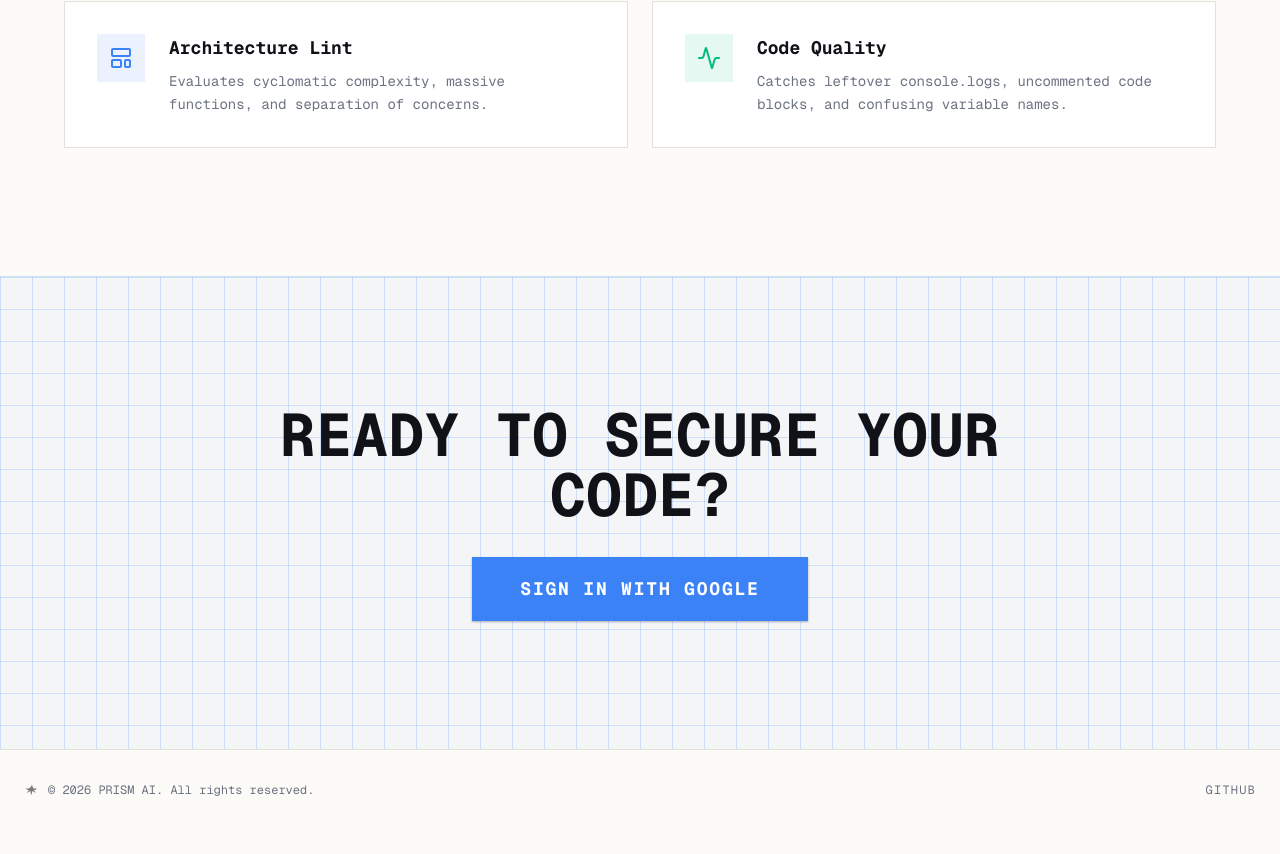
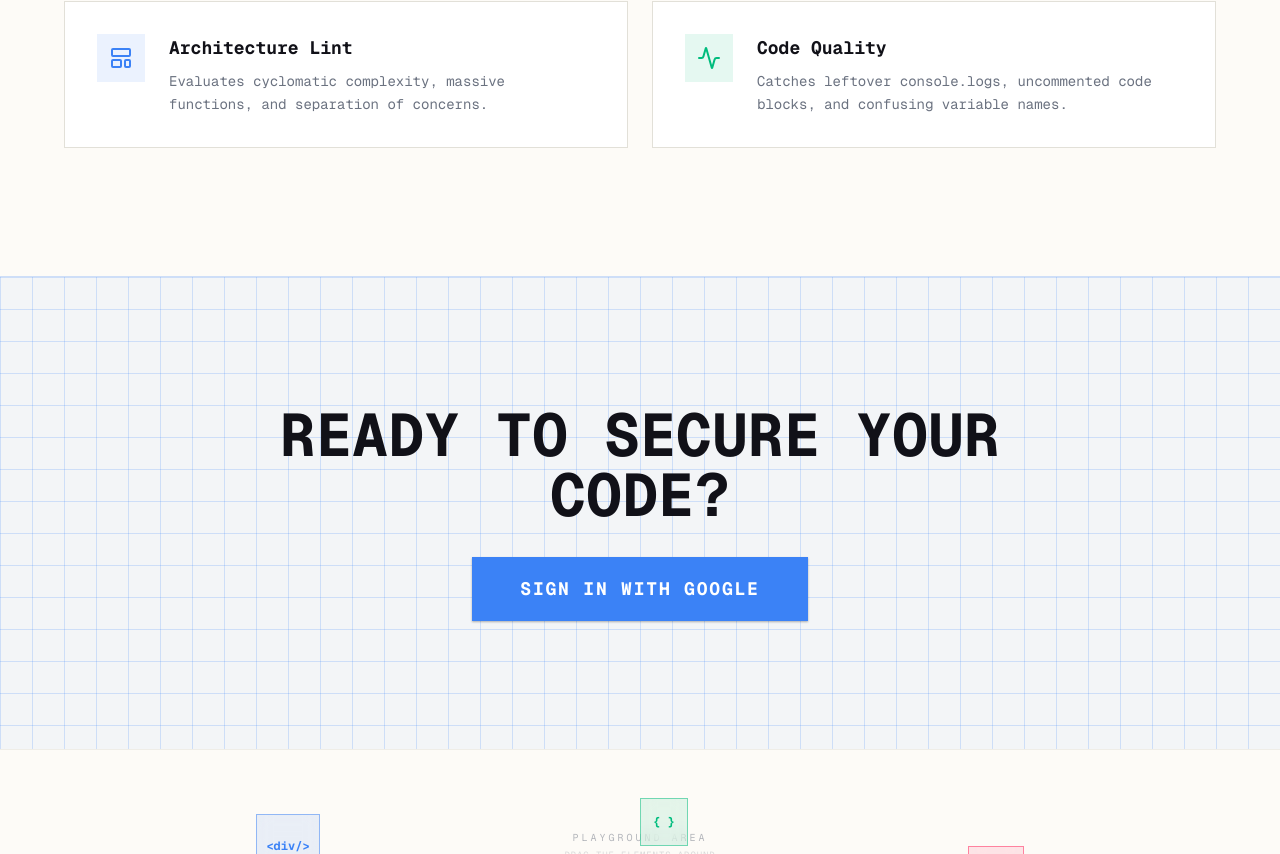
Before and after one commit to Zish19/prism-ai-pr-analyzer, a Next.js app: page / in a window 1280 px wide. Shown: the part 1946-2800 px from the top of the page. Before the commit the page ends 2776 px from the top, so only its background shows below. Built offline with nearby package versions, Linux system fonts and the light colour scheme; no server answers.

Commit message:
feat: Add interactive playground with physics toys and fix light mode visibility for step numbers

```diff
--- a/src/app/(landing)/page.tsx
+++ b/src/app/(landing)/page.tsx
@@ -10,6 +10,7 @@ import { ThemeToggle } from "@/components/prism/theme-toggle";
 import { BRAND } from "@/constants/brand";
 import { Button } from "@/components/ui/button";
 import { BlueprintCrosshair } from "@/components/prism/blueprint-crosshair";
+import { InteractiveToy } from "@/components/prism/interactive-toy";
 
 export default function LandingPage() {
   const { scrollYProgress } = useScroll();
@@ -158,7 +159,7 @@ export default function LandingPage() {
                 className="relative bg-card border border-border p-8 rounded-none group hover:border-primary/50 transition-colors"
               >
                 {/* Step Number */}
-                <div className="absolute -top-4 -left-4 text-6xl font-mono font-bold text-foreground/[0.03] group-hover:text-primary/10 transition-colors pointer-events-none">
+                <div className="absolute -top-4 -left-4 text-6xl font-mono font-bold dark:text-foreground/[0.03] text-foreground/[0.08] group-hover:text-primary/15 transition-colors pointer-events-none">
                   {item.step}
                 </div>
 
@@ -244,6 +245,9 @@ export default function LandingPage() {
         </div>
       </section>
 
+      {/* Interactive Playground */}
+      <InteractiveToy />
+
       {/* Footer */}
       <footer className="py-8 px-6 bg-background border-t border-border flex flex-col md:flex-row items-center justify-between gap-4 font-mono text-xs text-muted-foreground">
         <div className="flex items-center gap-2">
--- /dev/null
+++ b/src/components/prism/interactive-toy.tsx
@@ -0,0 +1,58 @@
+"use client";
+
+import { motion } from "motion/react";
+import { useRef } from "react";
+
+export function InteractiveToy() {
+  const constraintsRef = useRef(null);
+
+  return (
+    <div
+      className="w-full h-48 border-t border-border/50 relative overflow-hidden flex items-center justify-center bg-background"
+      ref={constraintsRef}
+    >
+      {/* Background Hint */}
+      <div className="absolute inset-0 flex flex-col items-center justify-center pointer-events-none opacity-50 select-none">
+        <span className="text-[10px] font-mono text-muted-foreground uppercase tracking-[0.3em]">Playground Area</span>
+        <span className="text-[9px] font-mono text-muted-foreground/50 uppercase tracking-widest mt-1">Drag the elements around</span>
+      </div>
+
+      {/* Physics Objects */}
+      <motion.div
+        drag
+        dragConstraints={constraintsRef}
+        dragElastic={0.2}
+        dragTransition={{ bounceStiffness: 600, bounceDamping: 20 }}
+        whileHover={{ scale: 1.1, rotate: 5 }}
+        whileDrag={{ scale: 1.2, rotate: 15, cursor: "grabbing", zIndex: 50 }}
+        className="w-16 h-16 bg-primary/10 border border-primary/50 flex items-center justify-center cursor-grab backdrop-blur-sm z-10 rounded-none absolute left-[20%] top-1/3"
+      >
+        <span className="text-primary font-mono text-xs font-bold select-none">&lt;div/&gt;</span>
+      </motion.div>
+
+      <motion.div
+        drag
+        dragConstraints={constraintsRef}
+        dragElastic={0.2}
+        dragTransition={{ bounceStiffness: 600, bounceDamping: 20 }}
+        whileHover={{ scale: 1.1, rotate: -10 }}
+        whileDrag={{ scale: 1.2, rotate: -25, cursor: "grabbing", zIndex: 50 }}
+        className="w-12 h-12 bg-emerald-500/10 border border-emerald-500/50 flex items-center justify-center cursor-grab backdrop-blur-sm z-10 rounded-none absolute left-1/2 top-1/4"
+      >
+        <span className="text-emerald-500 font-mono text-xs font-bold select-none">{`{ }`}</span>
+      </motion.div>
+
+      <motion.div
+        drag
+        dragConstraints={constraintsRef}
+        dragElastic={0.2}
+        dragTransition={{ bounceStiffness: 600, bounceDamping: 20 }}
+        whileHover={{ scale: 1.1, rotate: 15 }}
+        whileDrag={{ scale: 1.2, rotate: 30, cursor: "grabbing", zIndex: 50 }}
+        className="w-14 h-14 bg-rose-500/10 border border-rose-500/50 flex items-center justify-center cursor-grab backdrop-blur-sm z-10 rounded-none absolute right-[20%] top-1/2"
+      >
+        <span className="text-rose-500 font-mono text-xs font-bold select-none">err</span>
+      </motion.div>
+    </div>
+  );
+}
```
